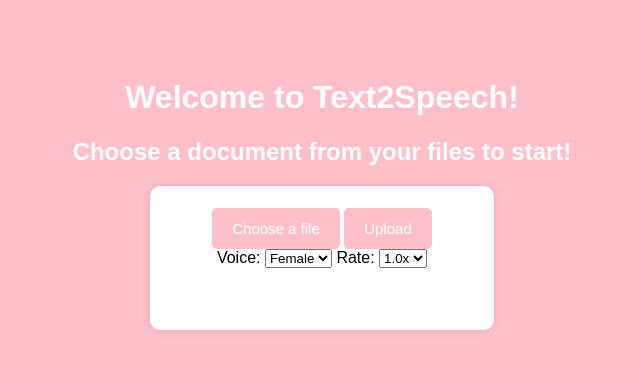
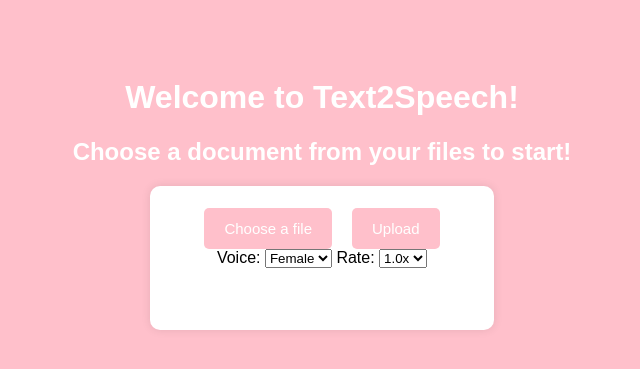
Before and after one commit to cullenowens/Text2Speech, a Flask app: page / in a window 1280 px wide. Shown: the top 369 px of the page, without its empty margins (318-958 px from the left). Run offline with Flask 3, Linux system fonts and the light colour scheme.

Commit message:
plz work

```diff
--- a/src/static/styles/style.css
+++ b/src/static/styles/style.css
@@ -24,7 +24,6 @@ form {
   width: 300px;
   height: 100px;
   margin: 0 auto;
-  gap: 50px;
 }
 
 input[type="file"] {
@@ -61,3 +60,9 @@ input[type="file"] {
 .file-label:hover {
   background-color: #ff1493;
 }
+
+.button-container {
+  display: flex;
+  justify-content: center;
+  gap: 20px;
+}
```
